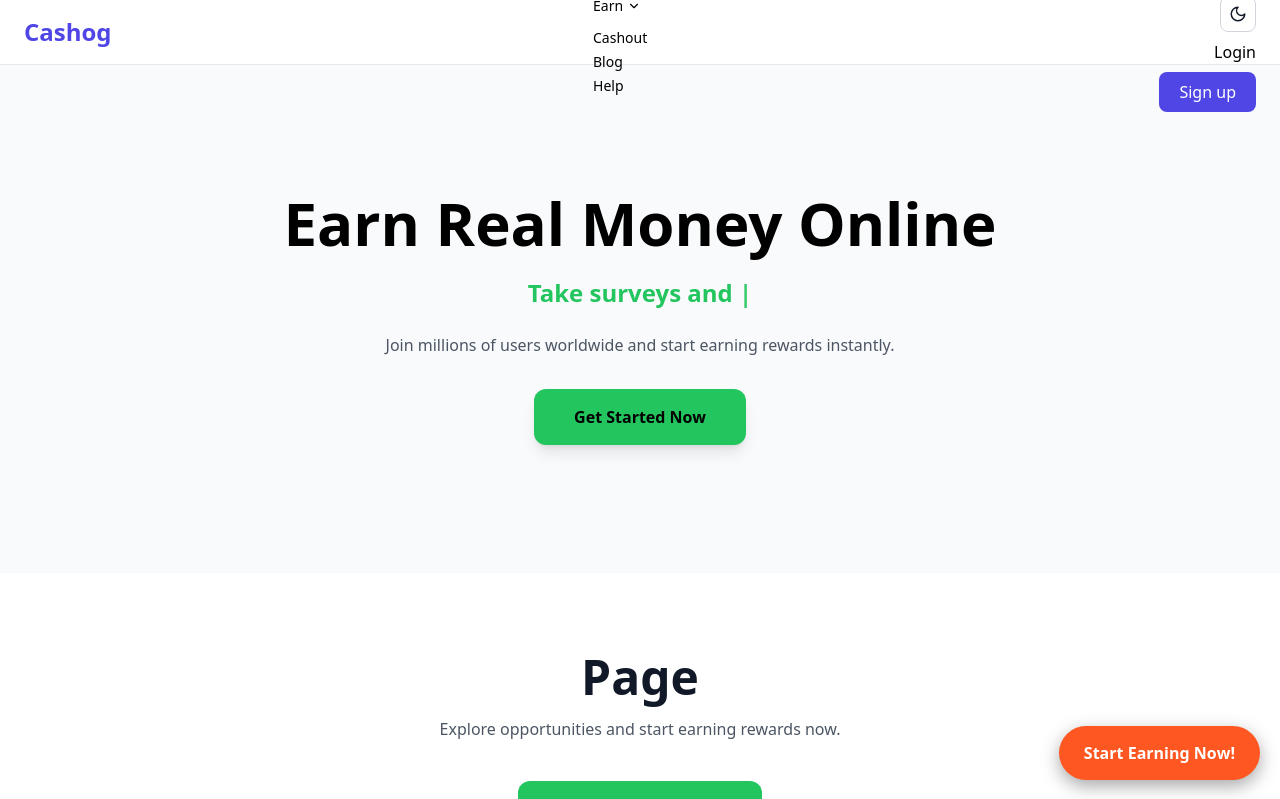
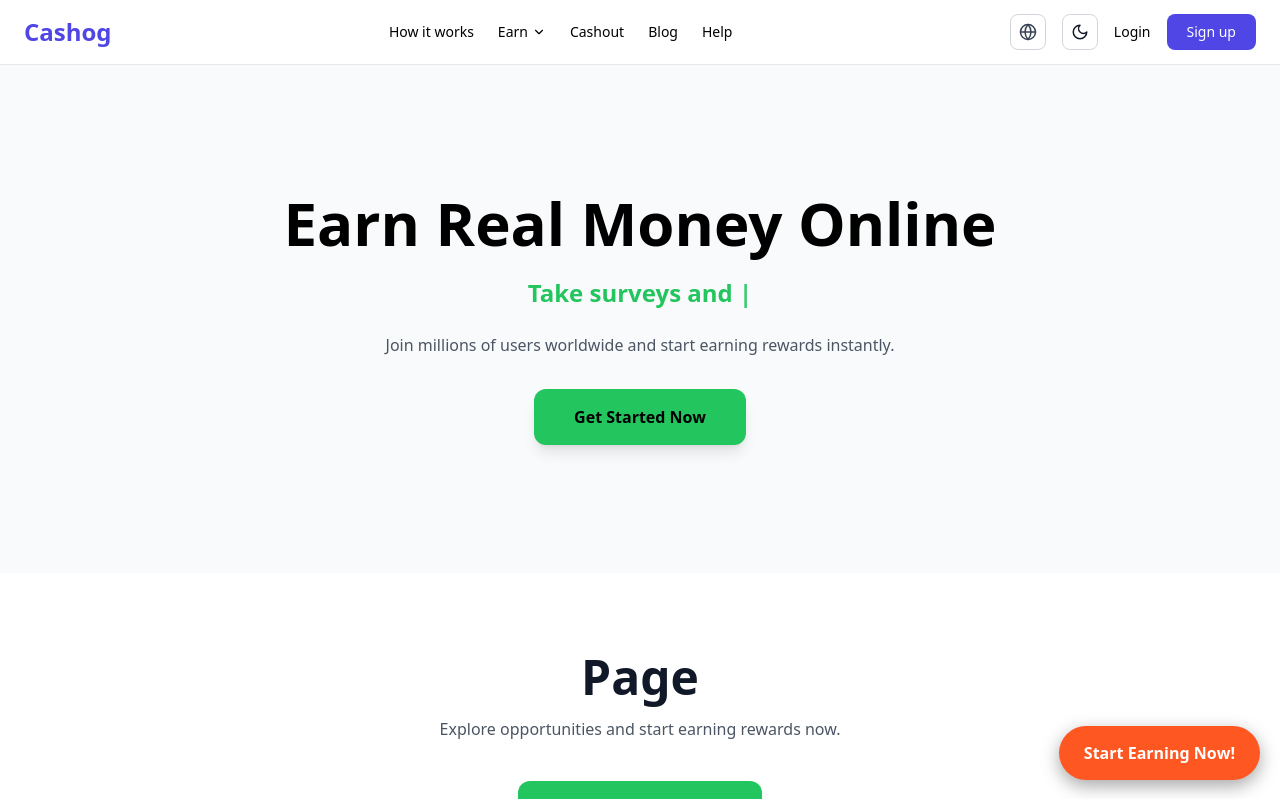
Before and after one commit to tool63/cashin, a Next.js app: page / in a window 1280 px wide. Shown: the top 799 px of the page. Built offline with nearby package versions, Linux system fonts and the light colour scheme.

Commit message:
Update Header.tsx

```diff
--- a/components/Header.tsx
+++ b/components/Header.tsx
@@ -32,7 +32,7 @@ export default function Header() {
       ref={headerRef}
       className="sticky top-0 z-50 backdrop-blur border-b
                  bg-white/90 dark:bg-[#070A14]/90
-                 border-gray-200 dark:border-white/10"
+                 border-gray-200 dark:border-white/10 transition-colors"
     >
       <div className="max-w-7xl mx-auto px-6 h-16 flex items-center justify-between">
         {/* LOGO */}
@@ -43,30 +43,28 @@ export default function Header() {
           Cashog
         </Link>
 
-        {/* DESKTOP COLUMN MENU */}
-        <nav className="hidden md:flex flex-col gap-2 text-sm font-medium">
+        {/* DESKTOP NAV: horizontal layout */}
+        <nav className="hidden md:flex items-center gap-6 text-sm font-medium relative">
           <Link href="/how-it-works">How it works</Link>
 
-          {/* EARN */}
-          <div className="flex flex-col gap-1 relative">
-            <button
-              onClick={() => setEarnOpen(!earnOpen)}
-              className="flex items-center gap-1"
-            >
-              Earn
-              <ChevronDown
-                size={14}
-                className={`transition ${earnOpen ? "rotate-180" : ""}`}
-              />
+          {/* Earn dropdown */}
+          <div
+            className="relative"
+            onMouseEnter={() => setEarnOpen(true)}
+            onMouseLeave={() => setEarnOpen(false)}
+          >
+            <button className="flex items-center gap-1">
+              Earn <ChevronDown size={14} className={`${earnOpen ? "rotate-180" : ""} transition`} />
             </button>
 
+            {/* Earn submenu */}
             <AnimatePresence>
               {earnOpen && (
                 <motion.div
-                  initial={{ opacity: 0, y: -4 }}
+                  initial={{ opacity: 0, y: 8 }}
                   animate={{ opacity: 1, y: 0 }}
-                  exit={{ opacity: 0, y: -4 }}
-                  className="flex flex-col gap-1 pl-4 mt-1"
+                  exit={{ opacity: 0, y: 8 }}
+                  className="absolute top-full left-0 mt-2 w-48 flex flex-col gap-1 p-2 rounded-lg bg-white dark:bg-[#0B1020] border border-gray-200 dark:border-white/10 shadow-lg"
                 >
                   <Link href="/surveys">Surveys</Link>
                   <Link href="/app-installs">App Installs</Link>
@@ -78,47 +76,48 @@ export default function Header() {
             </AnimatePresence>
           </div>
 
-          {/* Cashout / Blog / Help in proper vertical column */}
-          <div className="flex flex-col gap-1 mt-1">
-            <Link href="/cashout">Cashout</Link>
-            <Link href="/blog">Blog</Link>
-            <Link href="/help">Help</Link>
-          </div>
+          {/* Other main menu links */}
+          <Link href="/cashout">Cashout</Link>
+          <Link href="/blog">Blog</Link>
+          <Link href="/help">Help</Link>
         </nav>
 
         {/* DESKTOP ACTIONS */}
-        <div className="hidden md:flex flex-col gap-2 items-end">
+        <div className="hidden md:flex items-center gap-4">
           <LanguageSwitcher />
           <DarkLightToggle />
-
-          <Link href="/login">Login</Link>
+          <Link href="/login" className="text-sm font-medium">
+            Login
+          </Link>
           <Link
             href="/register"
-            className="px-5 py-2 rounded-lg bg-indigo-600 text-white hover:bg-indigo-700 transition"
+            className="px-5 py-2 rounded-lg bg-indigo-600 text-white text-sm font-medium hover:bg-indigo-700 transition"
           >
             Sign up
           </Link>
         </div>
 
         {/* MOBILE BUTTON */}
-        <button className="md:hidden" onClick={() => setMobileOpen(!mobileOpen)}>
+        <button
+          className="md:hidden"
+          onClick={() => setMobileOpen(!mobileOpen)}
+        >
           {mobileOpen ? <X /> : <Menu />}
         </button>
       </div>
 
-      {/* MOBILE MENU */}
+      {/* MOBILE MENU: vertical layout */}
       <AnimatePresence>
         {mobileOpen && (
           <motion.div
             initial={{ opacity: 0, y: -10 }}
             animate={{ opacity: 1, y: 0 }}
             exit={{ opacity: 0, y: -10 }}
-            className="md:hidden px-6 py-6 space-y-4 border-t
-                       bg-white dark:bg-[#070A14]
-                       border-gray-200 dark:border-white/10"
+            className="md:hidden px-6 py-6 space-y-4 border-t bg-white dark:bg-[#070A14] border-gray-200 dark:border-white/10"
           >
             <Link href="/how-it-works">How it works</Link>
 
+            {/* Mobile Earn submenu */}
             <button
               onClick={() => setMobileEarnOpen(!mobileEarnOpen)}
               className="flex w-full items-center justify-between font-medium"
@@ -144,11 +143,13 @@ export default function Header() {
             <Link href="/blog">Blog</Link>
             <Link href="/help">Help</Link>
 
+            {/* MOBILE SWITCHES */}
             <div className="flex items-center justify-between pt-3">
               <LanguageSwitcher />
               <DarkLightToggle />
             </div>
 
+            {/* MOBILE CTA */}
             <div className="pt-4 flex flex-col gap-3">
               <Link
                 href="/login"
```
